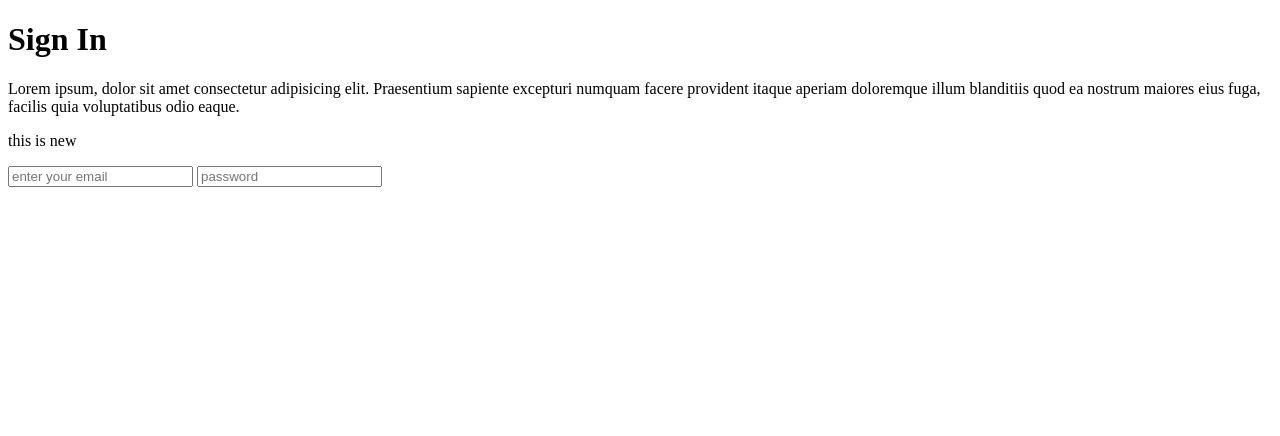
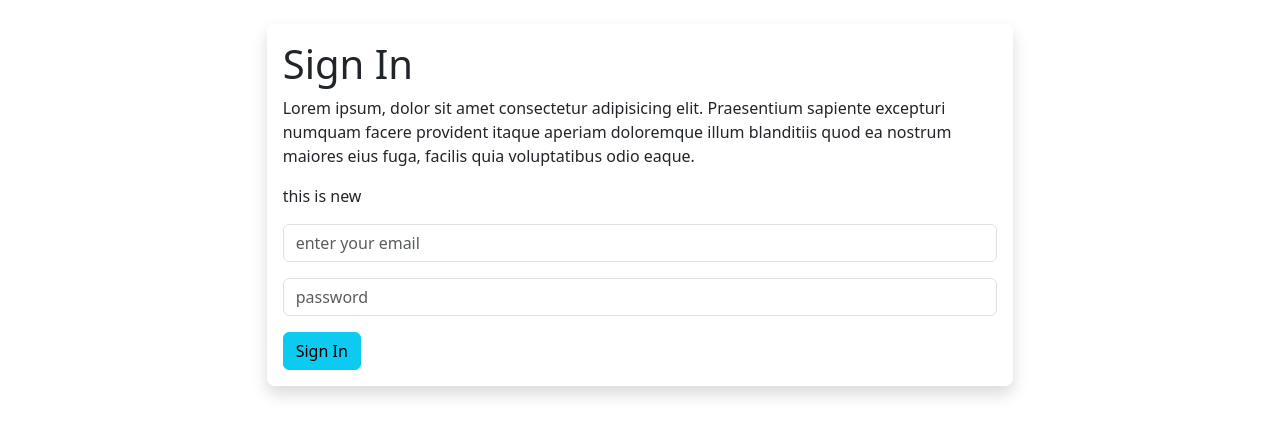
Before and after one commit to Dharmy1/jumia-app, a plain HTML site: page signin.html in a window 1280 px wide. Drawn offline with nearby package versions, Linux system fonts and the light colour scheme.

Commit message:
fourth commit

```diff
--- a/signin.html
+++ b/signin.html
@@ -4,14 +4,16 @@
     <meta charset="UTF-8">
     <meta name="viewport" content="width=device-width, initial-scale=1.0">
     <title>Document</title>
+    <link href="https://cdn.jsdelivr.net/npm/bootstrap@5.3.5/dist/css/bootstrap.min.css" rel="stylesheet" integrity="sha384-SgOJa3DmI69IUzQ2PVdRZhwQ+dy64/BUtbMJw1MZ8t5HZApcHrRKUc4W0kG879m7" crossorigin="anonymous">
 </head>
 <body>
-    <div class="mx-autocol-7 rounded-3 p-3 my-4 shadow">
+    <div class="mx-auto col-7 rounded-3 p-3 my-4 shadow">
         <h1>Sign In</h1>
         <p>Lorem ipsum, dolor sit amet consectetur adipisicing elit. Praesentium sapiente excepturi numquam facere provident itaque aperiam doloremque illum blanditiis quod ea nostrum maiores eius fuga, facilis quia voluptatibus odio eaque.</p>
         <p>this is new</p>
-        <input type="text" placeholder="enter your email" name="" id="">
-        <input type="text" placeholder="password">
+        <input type="text" placeholder="enter your email" class="form-control mb-3" name="" id="">
+        <input type="text" placeholder="password" class="form-control mb-3">
+        <button class="btn btn-info">Sign In</button>
     </div>
 </body>
 </html>
```
